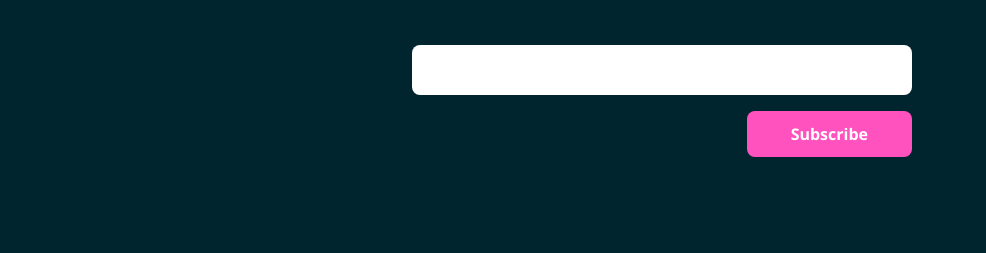
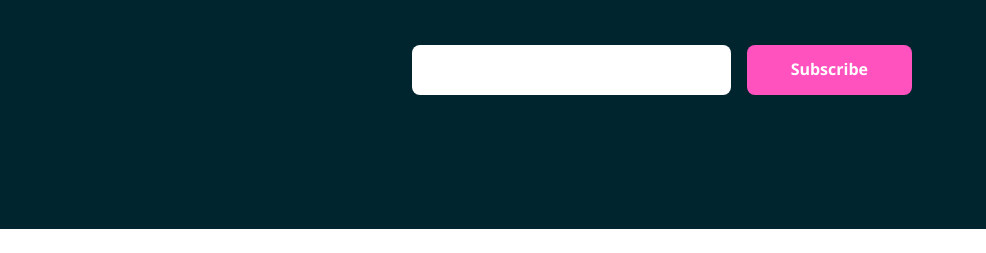
Before and after one commit to Aps-x/fem-huddle-landing, a plain HTML site: page index.html in a window 1280 px wide. Shown: the part 5449-5702 px from the top of the page, 294-1280 px from the left. After the commit the page ends 5678 px from the top, so only its background shows below. Drawn offline with nearby package versions, Linux system fonts and the light colour scheme.

Commit message:
Fixed form layout for desktop

```diff
--- a/index.html
+++ b/index.html
@@ -123,8 +123,10 @@
                         send you spam or pass on your email address
                     </p>
                     <label class="visually_hidden" for="email">Email:</label>
-                    <input class="newsletter__input" type="text" id="email">
-                    <button class="newsletter__btn" disabled>Subscribe</button>
+                    <div class="input_container">
+                        <input class="newsletter__input" type="text" id="email">
+                        <button class="newsletter__btn" disabled>Subscribe</button>
+                    </div>
                 </form>
 
                 <section class="huddle_info">
--- a/style.css
+++ b/style.css
@@ -204,8 +204,12 @@ Component Classes
 .newsletter__subtitle {
     margin-top: 1rem;
 }
+.input_container {
+    margin-top: 3rem;
+    display: grid;
+    gap: 1rem;
+}
 .newsletter__input {
-    margin-top: 3rem;
     display: block;
     width: 100%;
     border: none;
@@ -214,10 +218,9 @@ Component Classes
     padding-inline-start: 1rem;
 }
 .newsletter__btn {
-    margin-top: 1rem;
     display: block;
     border: none;
-    float: right;
+    margin-left: auto;
     --clr_btn: var(--clr_pink);
     background-color: var(--clr_btn);
     color: var(--clr_white);
@@ -274,6 +277,9 @@ Animation and Media Queries
     .huddle_info {
         margin-top: 0;
     }
+    .input_container {
+        grid-template-columns: 1fr auto;
+    }
 }
 /* ==========================================================================
 Utility Classes
```
